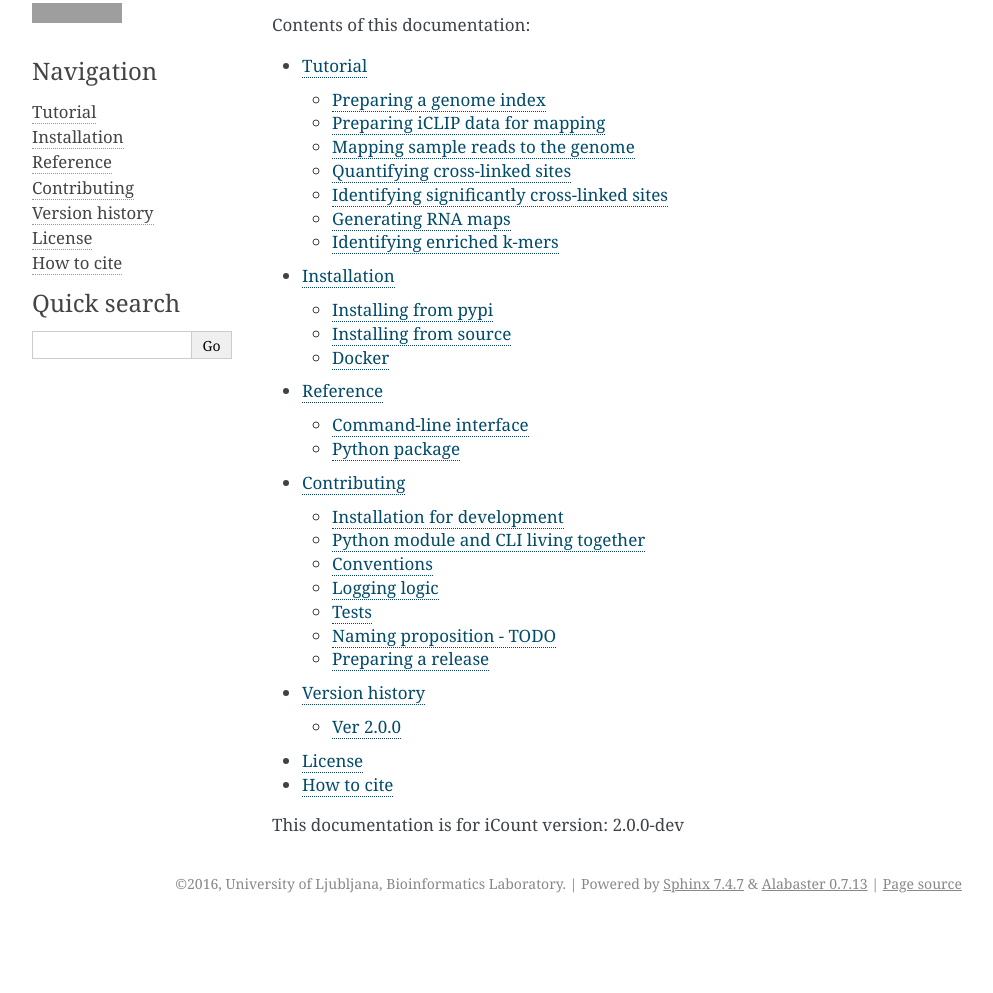
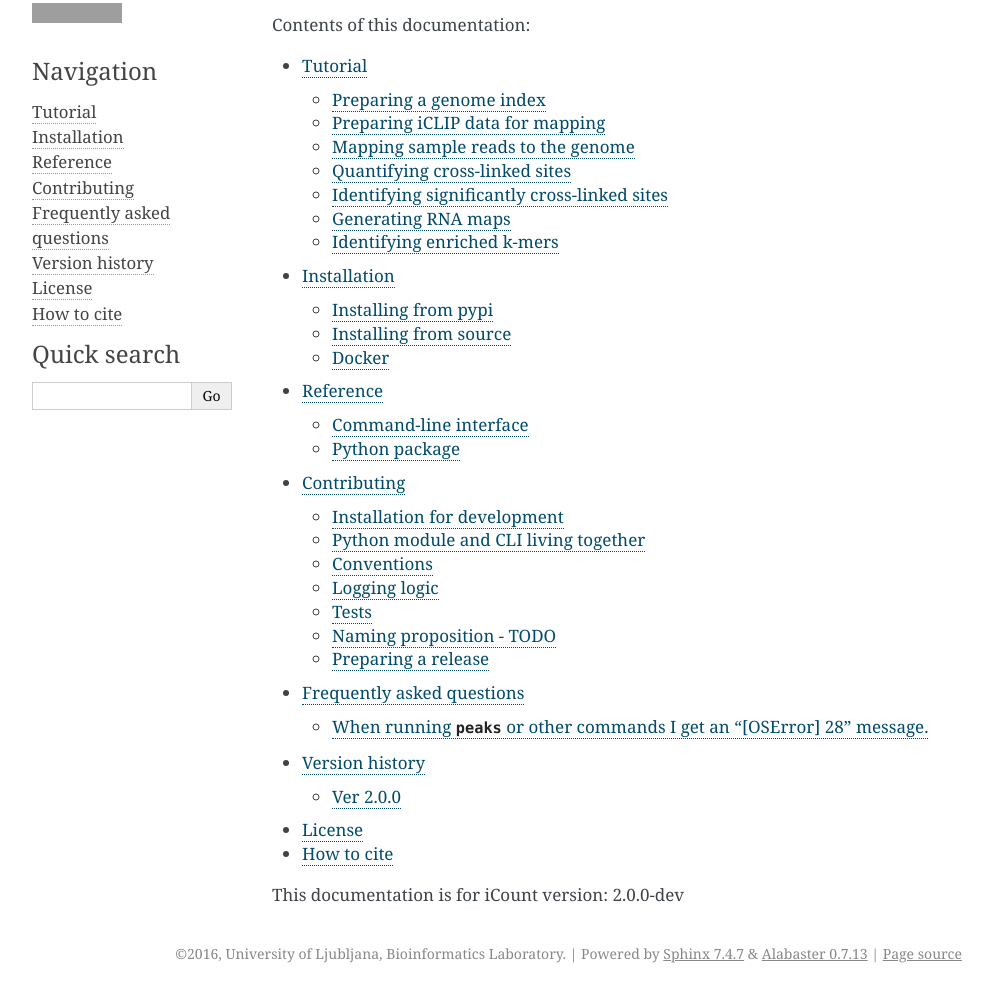
Before and after one commit to tomazc/iCount, a Sphinx documentation site: the page built from docs/source/index.rst, in a window 1280 px wide and 1127 px high, cut to the strip 134-1127 px from the top of the window. Shown: the whole strip, without its empty margins (148-1141 px from the left). Built offline with Sphinx 7.4.7, drawn with Linux system fonts in a browser that asks for light colours; grey boxes are pictures that could not be loaded.

Commit message:
docs: Add FAQ section, closes #124

```diff
--- /dev/null
+++ b/docs/source/faq.rst
@@ -0,0 +1,14 @@
+**************************
+Frequently asked questions
+**************************
+
+.. contents::
+  :local:
+  :depth: 1
+
+
+
+When running ``peaks`` or other commands I get an "[OSError] 28" message.
+===========================================================================
+The error number indicates that you are running out of storage ("No space left on device").
+Make sure that you have enough free storage and that ``iCount.TMP_ROOT`` (or bash variable ``ICOUNT_TMP_ROOT``) points to a folder with enough free storage.
--- a/docs/source/index.rst
+++ b/docs/source/index.rst
@@ -11,6 +11,7 @@ Contents of this documentation:
    installation
    ref
    contributing
+   faq
    versions
    license
    cite
```
